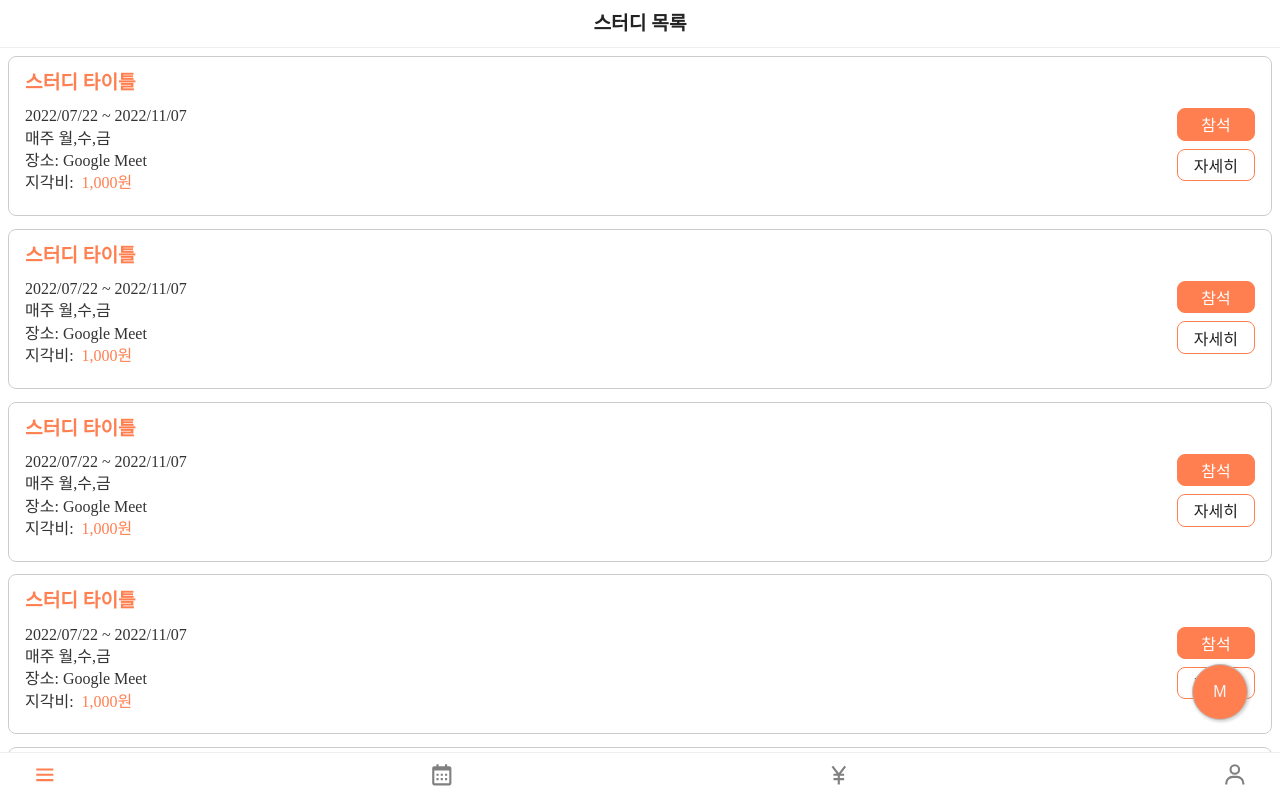
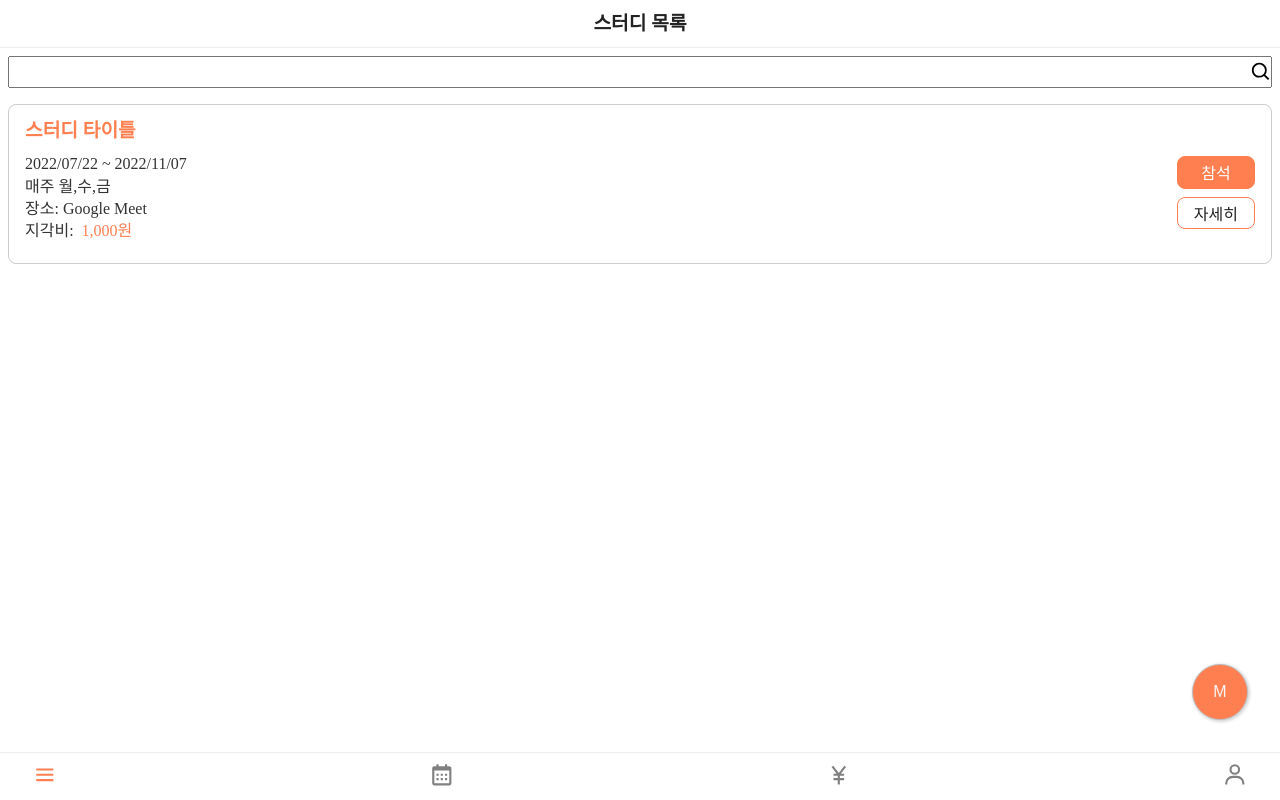
Before and after one commit to gimsamgyo/summer_study_planner, a React (Vite) app: page /penalty in a window 1280 px wide. Built offline with nearby package versions, Linux system fonts and the light colour scheme.

Commit message:
feat: add searchBar in mainPage

```diff
--- /dev/null
+++ b/src/components/SearchBar.tsx
@@ -0,0 +1,40 @@
+import { Dispatch, SetStateAction } from 'react';
+import { BiSearch } from 'react-icons/bi';
+import styled from 'styled-components';
+
+const Container = styled.div`
+  position: relative;
+  padding: 0.5rem;
+  box-sizing: border-box;
+  width: 100%;
+  input {
+    width: 100%;
+    height: 2rem;
+  }
+`;
+
+const SearchBtn = styled(BiSearch)`
+  position: absolute;
+  width: 1.4rem;
+  height: 1.4rem;
+  top: 50%;
+  right: 0.5rem;
+  transform: translate(0%, -50%);
+`;
+
+interface Props {
+  keyword: string;
+  setKeyword: Dispatch<SetStateAction<string>>;
+}
+
+const SearchBar = ({ keyword, setKeyword }: Props) => (
+  <Container>
+    <input
+      value={keyword}
+      onChange={(e) => setKeyword(e.target.value)}
+    />
+    <SearchBtn />
+  </Container>
+);
+
+export default SearchBar;
--- a/src/components/StudyListItem/index.tsx
+++ b/src/components/StudyListItem/index.tsx
@@ -41,20 +41,28 @@ const MoneyText = styled.span`
   padding: 0 0.5rem;
 `;
 
-export default function StudyListItem() {
+interface Props {
+  title: string;
+  term: string;
+  period: string;
+  place: string;
+  lateFee: string;
+}
+
+export default function StudyListItem({ title, term, period, place, lateFee }: Props) {
   return (
     <Container>
       <StudyTitleWrapper>
-        <StudyTitle>스터디 타이틀</StudyTitle>
+        <StudyTitle>{title}</StudyTitle>
       </StudyTitleWrapper>
       <StudyInformationWrapper>
         <StudyDetailInfo>
-          <p>2022/07/22 ~ 2022/11/07</p>
-          <p>매주 월,수,금</p>
-          <p>장소: Google Meet</p>
+          <p>{term}</p>
+          <p>{period}</p>
+          <p>{place}</p>
           <p>
             지각비:
-            <MoneyText>1,000원</MoneyText>
+            <MoneyText>{lateFee}</MoneyText>
           </p>
         </StudyDetailInfo>
         <StudyJoinWrapper>
--- /dev/null
+++ b/src/hooks/useSearch.ts
@@ -0,0 +1,15 @@
+import { useState, useMemo } from 'react';
+
+import { STUDY_LIST_ITEM } from '@/test/studyList';
+
+function useSearch() {
+  const [keyword, setKeyword] = useState<string>('');
+
+  const searchedList = useMemo(
+    () => [STUDY_LIST_ITEM].filter((v) => v.title.includes(keyword)),
+    [keyword],
+  );
+  return { keyword, setKeyword, searchedList };
+}
+
+export default useSearch;
--- a/src/pages/Main.tsx
+++ b/src/pages/Main.tsx
@@ -6,7 +6,9 @@ import { PageContainer } from '@/CommonStyles';
 import FloatingButton from '@/components/FloatingButton';
 import FloatingOpenMenuButton from '@/components/FloatingButton/FloatingOpenMenuButton';
 import Layout from '@/components/Layout';
+import SearchBar from '@/components/SearchBar';
 import StudyListItem from '@/components/StudyListItem';
+import useSearch from '@/hooks/useSearch';
 import useStack from '@/hooks/useStack';
 
 const Contents = styled.div`
@@ -42,6 +44,7 @@ const FloatMenus = styled.div`
 
 const Main = () => {
   const { push } = useStack();
+  const { keyword, setKeyword, searchedList } = useSearch();
   const [floatingMenuOpen, setFloatingMenuOpen] = useState(false);
 
   const goCreatePage = () => push('/create');
@@ -54,10 +57,14 @@ const Main = () => {
 
   return (
     <Layout title='스터디 목록'>
+      <SearchBar
+        keyword={keyword}
+        setKeyword={setKeyword}
+      />
       <PageContainer onClick={closeFloatingMenu}>
         <Contents>
-          {[1, 2, 3, 4, 5, 6, 7, 8].map((studyItem) => (
-            <StudyListItem key={studyItem} />
+          {searchedList.map((studyItem) => (
+            <StudyListItem {...studyItem} />
           ))}
         </Contents>
         <FloatingOpenMenuButton
--- /dev/null
+++ b/src/test/studyList.ts
@@ -0,0 +1,7 @@
+export const STUDY_LIST_ITEM = {
+  title: '스터디 타이틀',
+  term: '2022/07/22 ~ 2022/11/07',
+  period: '매주 월,수,금',
+  place: '장소: Google Meet',
+  lateFee: '1,000원',
+};
```
